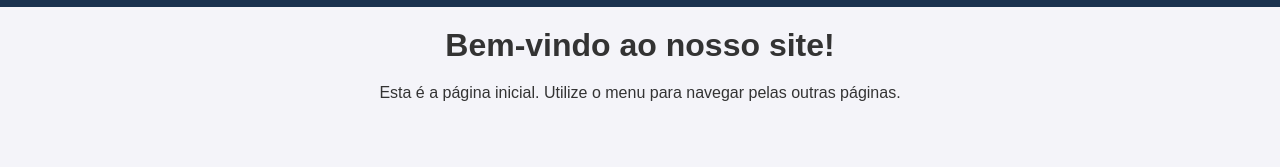
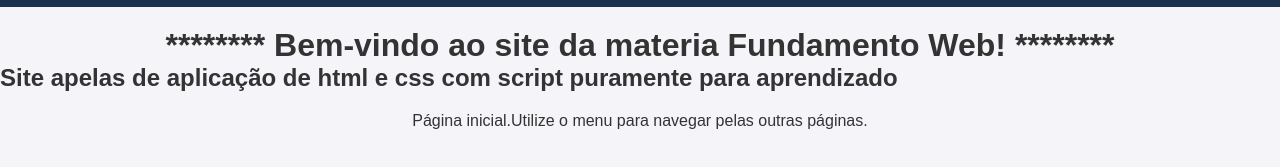
Before and after one commit to ThiagoLufchitz/Fundamentos-Web-S1, a plain HTML site: page index.html in a window 1280 px wide. Shown: the part 63-230 px from the top of the page. Drawn offline with Linux system fonts and the light colour scheme.

Commit message:
Update index.html
att site

```diff
--- a/index.html
+++ b/index.html
@@ -19,8 +19,9 @@
         </nav>
     </header>
     <main>
-        <h1>Bem-vindo ao nosso site!</h1>
-        <p>Esta é a página inicial. Utilize o menu para navegar pelas outras páginas.</p>
+        <h1>******** Bem-vindo ao site da materia Fundamento Web! ********</h1>
+        <h2>Site apelas de aplicação de html e css com script puramente para aprendizado</h2>
+        <p>Página inicial.Utilize o menu para navegar pelas outras páginas.</p>
     </main>
     <script src="js/script.js"></script>
 </body>
```
